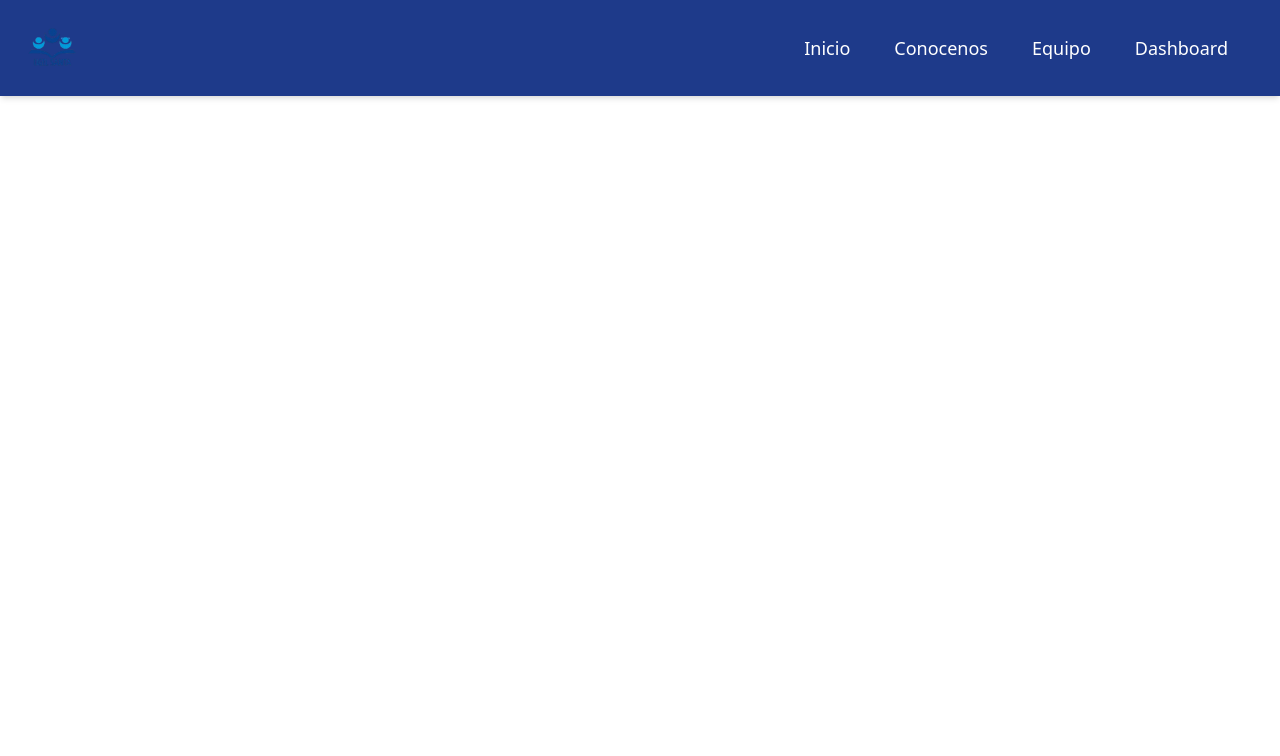
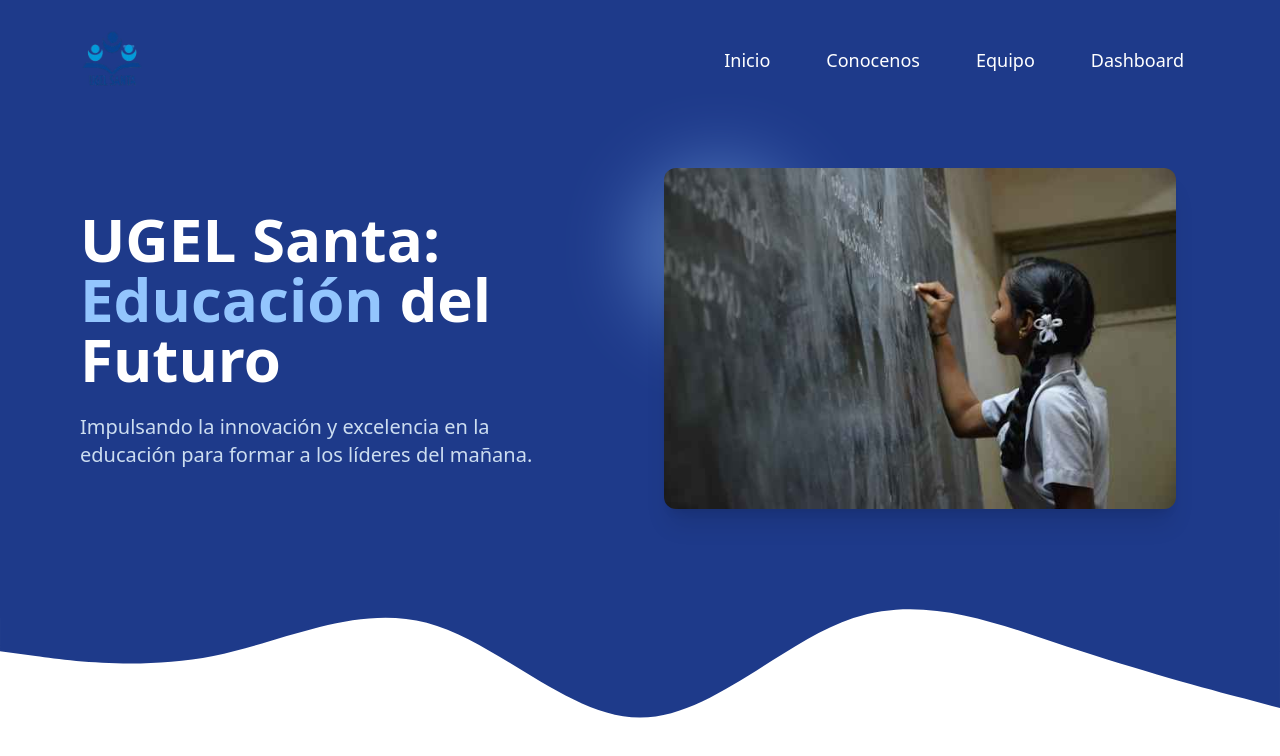
Before and after one commit to JoshRivas313/ProyectoUgel, an Angular app: page / in a window 1280 px wide. Shown: the top 756 px of the page. Built offline with nearby package versions, Linux system fonts and the light colour scheme.

Commit message:
NavBar Diseño Parte 02

```diff
--- a/src/app/app.component.html
+++ b/src/app/app.component.html
@@ -1,2 +1,4 @@
 
 <app-nav-bar></app-nav-bar>
+
+<app-inicio></app-inicio>
--- a/src/app/nav-bar/nav-bar.component.html
+++ b/src/app/nav-bar/nav-bar.component.html
@@ -1,19 +1,41 @@
-<nav class="bg-blue-900 w-full shadow-md p-1">
+<nav class="bg-blue-900 w-full shadow-md p-2">
+  <div class="w-full flex items-center justify-between px-6 py-3">
 
-  <div class="w-full flex items-center justify-between m-4">
     <!-- Logo -->
-    <a href="/" class="flex items-center font-bold text-xl ">
-      <img src="assets/Logo.png" alt="Imagen Ugel" class="h-14 w-16 transition-transform duration-300 hover:scale-110">
+    <a href="/" class="flex items-center font-bold text-xl pl-10">
+      <img src="assets/Logo.png" alt="Imagen Ugel" class="h-20 w- transition-transform duration-300 hover:scale-110">
     </a>
 
-    <!-- Menú Principal -->
-    <ul class="hidden md:flex  items-center gap-x-3 mr-12">
+    <!-- Botón Menú Hamburguesa -->
+    <button class="md:hidden text-white text-3xl focus:outline-none transition-transform duration-300"
+      (click)="isMenuOpen = !isMenuOpen" [class.rotate-90]="isMenuOpen">
+      ☰
+    </button>
+
+    <!-- Menú Principal (Escritorio) -->
+    <ul class="hidden md:flex items-center gap-x-6 mr-12">
       <li *ngFor="let item of NavItems">
         <a [href]="item.link"
-          class="text-white text-lg rounded-lg px-4">
+          class="relative text-white text-lg px-4 py-2 transition duration-300 after:block after:content-[''] after:absolute after:h-[2px] after:bg-white after:w-0 after:left-1/2 after:bottom-0 after:transition-all after:duration-300 hover:after:w-full hover:after:left-0">
           {{ item.name }}
         </a>
       </li>
     </ul>
   </div>
+
+  <!-- Menú Móvil con animación -->
+  <div *ngIf="isMenuOpen"
+    class="md:hidden w-full bg-blue-800 bg-opacity-90 backdrop-blur-md origin-top transform transition-all duration-300 ease-in-out scale-y-100 opacity-100 shadow-lg rounded-b-lg">
+
+  <ul class="flex flex-col items-center gap-y-4 py-6">
+    <li *ngFor="let item of NavItems">
+      <a [href]="item.link"
+        class="text-white text-lg block px-8 py-3 transition duration-300 hover:bg-blue-700 hover:scale-105 hover:rounded-md">
+        {{ item.name }}
+      </a>
+    </li>
+  </ul>
+
+</div>
+
 </nav>
--- /dev/null
+++ b/src/app/pages/inicio/inicio.component.html
@@ -0,0 +1,28 @@
+<div class="relative bg-blue-900 px-6 md:px-20 pt-12 flex flex-col md:flex-row items-center justify-between gap-10">
+
+  <div class="max-w-lg text-center md:text-left">
+    <h1 class="text-4xl md:text-6xl font-extrabold text-white leading-tight">
+      UGEL Santa: <br>
+      <span class="text-blue-300">Educación</span> del <br>
+      <span class="text-white">Futuro</span>
+    </h1>
+
+    <p class="text-[#CCDDF0] text-lg md:text-xl leading-relaxed mt-6">
+      Impulsando la innovación y excelencia en la <br class="hidden md:inline">
+      educación para formar a los líderes del mañana.
+    </p>
+  </div>
+
+  <div class="w-full md:w-1/2 flex justify-center relative">
+    <div class="absolute inset-0 w-40 h-40 bg-blue-300 rounded-full blur-2xl opacity-50"></div>
+    <img src="assets/Kid.jpg" alt="Kid"
+         class="relative w-full max-w-xs md:max-w-md lg:max-w-lg h-auto rounded-xl shadow-xl">
+  </div>
+
+</div>
+
+<svg xmlns="http://www.w3.org/2000/svg" viewBox="0 0 1440 320">
+  <path fill="#1e3a8a" fill-opacity="1"
+    d="M0,160L40,165.3C80,171,160,181,240,165.3C320,149,400,107,480,128C560,149,640,235,720,234.7C800,235,880,149,960,122.7C1040,96,1120,128,1200,154.7C1280,181,1360,203,1400,213.3L1440,224L1440,0L1400,0C1360,0,1280,0,1200,0C1120,0,1040,0,960,0C880,0,800,0,720,0C640,0,560,0,480,0C400,0,320,0,240,0C160,0,80,0,40,0L0,0Z">
+  </path>
+</svg>
--- /dev/null
+++ b/src/app/pages/inicio/inicio.component.scss
@@ -0,0 +1,4 @@
+.hero {
+  background: linear-gradient(180deg, #02458a 50%, #0056b3 100%);
+  clip-path: ellipse(75% 50% at 50% 100%);
+}
```
Also changed, not shown: src/app/app.component.ts (+6 -1 lines), src/app/pages/inicio/inicio.component.ts (added, +12 -0 lines), src/assets/Kid.jpg (added), src/assets/wave.svg (added).
